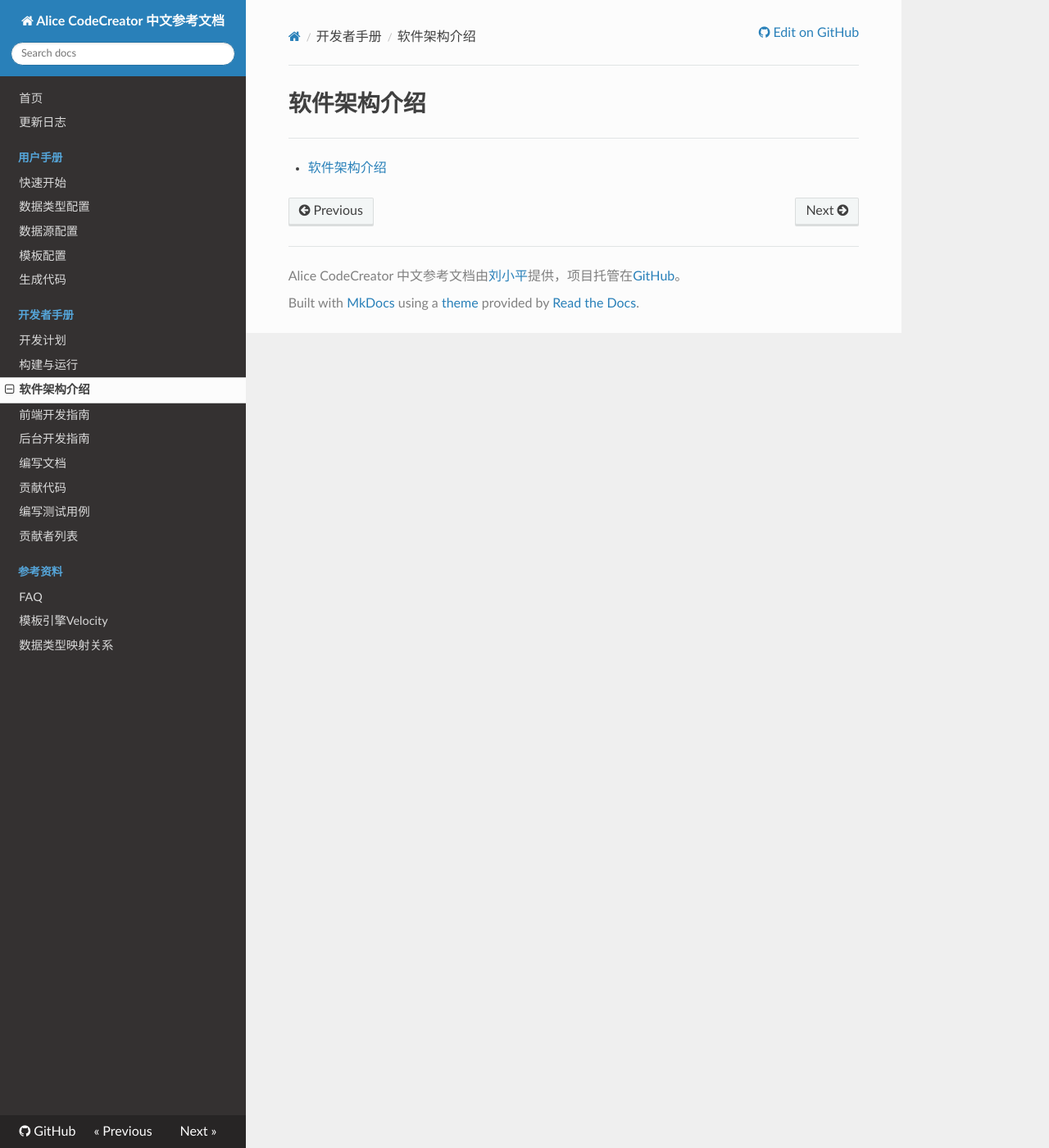
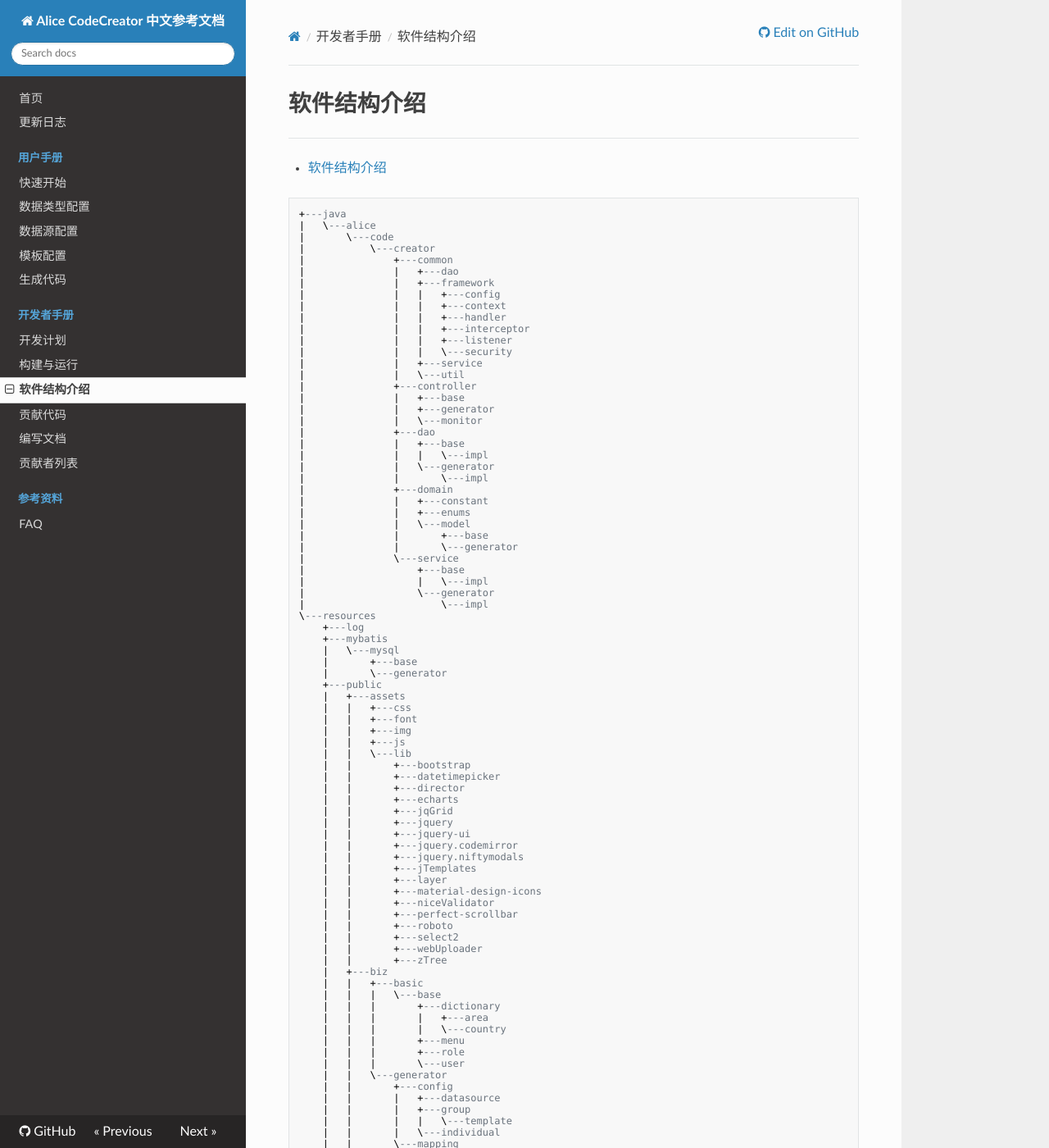
Before and after one commit to lxp135/alice-code-creator-docs, an MkDocs documentation site: the page built from docs/Developers/Framework.md, in a window 1280 px wide and 1400 px high. Shown: the whole window at 82% size. Built offline with MkDocs 1.6.1, drawn with Linux system fonts in a browser that asks for light colours; nearby versions of some CDN libraries; old or Windows-style settings are respelled for this version of MkDocs; some of the changed text lies outside the part shown.

Commit message:
删除多余的文档目录，补充工程目录结构。

````diff
--- a/docs/Developers/Framework.md
+++ b/docs/Developers/Framework.md
@@ -1,4 +1,91 @@
-# 软件架构介绍
+# 软件结构介绍
 ---
 
 [TOC]
+
+```
++---java
+|   \---alice
+|       \---code
+|           \---creator
+|               +---common
+|               |   +---dao
+|               |   +---framework
+|               |   |   +---config
+|               |   |   +---context
+|               |   |   +---handler
+|               |   |   +---interceptor
+|               |   |   +---listener
+|               |   |   \---security
+|               |   +---service
+|               |   \---util
+|               +---controller
+|               |   +---base
+|               |   +---generator
+|               |   \---monitor
+|               +---dao
+|               |   +---base
+|               |   |   \---impl
+|               |   \---generator
+|               |       \---impl
+|               +---domain
+|               |   +---constant
+|               |   +---enums
+|               |   \---model
+|               |       +---base
+|               |       \---generator
+|               \---service
+|                   +---base
+|                   |   \---impl
+|                   \---generator
+|                       \---impl
+\---resources
+    +---log
+    +---mybatis
+    |   \---mysql
+    |       +---base
+    |       \---generator
+    +---public
+    |   +---assets
+    |   |   +---css
+    |   |   +---font
+    |   |   +---img
+    |   |   +---js
+    |   |   \---lib
+    |   |       +---bootstrap
+    |   |       +---datetimepicker
+    |   |       +---director
+    |   |       +---echarts
+    |   |       +---jqGrid
+    |   |       +---jquery
+    |   |       +---jquery-ui
+    |   |       +---jquery.codemirror
+    |   |       +---jquery.niftymodals
+    |   |       +---jTemplates
+    |   |       +---layer
+    |   |       +---material-design-icons
+    |   |       +---niceValidator
+    |   |       +---perfect-scrollbar
+    |   |       +---roboto
+    |   |       +---select2
+    |   |       +---webUploader
+    |   |       +---zTree
+    |   +---biz
+    |   |   +---basic
+    |   |   |   \---base
+    |   |   |       +---dictionary
+    |   |   |       |   +---area
+    |   |   |       |   \---country
+    |   |   |       +---menu
+    |   |   |       +---role
+    |   |   |       \---user
+    |   |   \---generator
+    |   |       +---config
+    |   |       |   +---datasource
+    |   |       |   +---group
+    |   |       |   |   \---template
+    |   |       |   \---individual
+    |   |       \---mapping
+    |   \---framework
+    \---sql
+```
--- a/mkdocs.yml
+++ b/mkdocs.yml
@@ -18,17 +18,12 @@
 - '开发者手册':
   - '开发计划': 'Developers/Plan.md'
   - '构建与运行': 'Developers/Building.md'
-  - '软件架构介绍': 'Developers/Framework.md'
-  - '前端开发指南': 'Developers/Front End.md'
-  - '后台开发指南': 'Developers/Back End.md'
+  - '软件结构介绍': 'Developers/Framework.md'
+  - '贡献代码': 'Developers/Writing Code.md'
   - '编写文档': 'Developers/Writing Documents.md'
-  - '贡献代码': 'Developers/Writing Code.md'
-  - '编写测试用例': 'Developers/Writing Test Cases.md'
   - '贡献者列表': 'Developers/Contributors of Documents.md'
 - '参考资料':
   - 'FAQ': 'References/FAQ.md'
-  - '模板引擎Velocity': 'References/Velocity.md'
-  - '数据类型映射关系': 'References/Mapping.md'
 
 markdown_extensions:
     - markdown.extensions.toc
````
Also changed, not shown: docs/Developers/Back End.md (deleted, +0 -6 lines), docs/Developers/Front End.md (deleted, +0 -2 lines), docs/Developers/Writing Test Cases.md (deleted, +0 -6 lines), docs/References/Mapping.md (deleted, +0 -4 lines), docs/References/Velocity.md (deleted, +0 -5 lines), docs/index.md (+2 -7 lines), docs/img/code.png (added), docs/img/register.png (added), docs/img/templateEdit.png (added).
